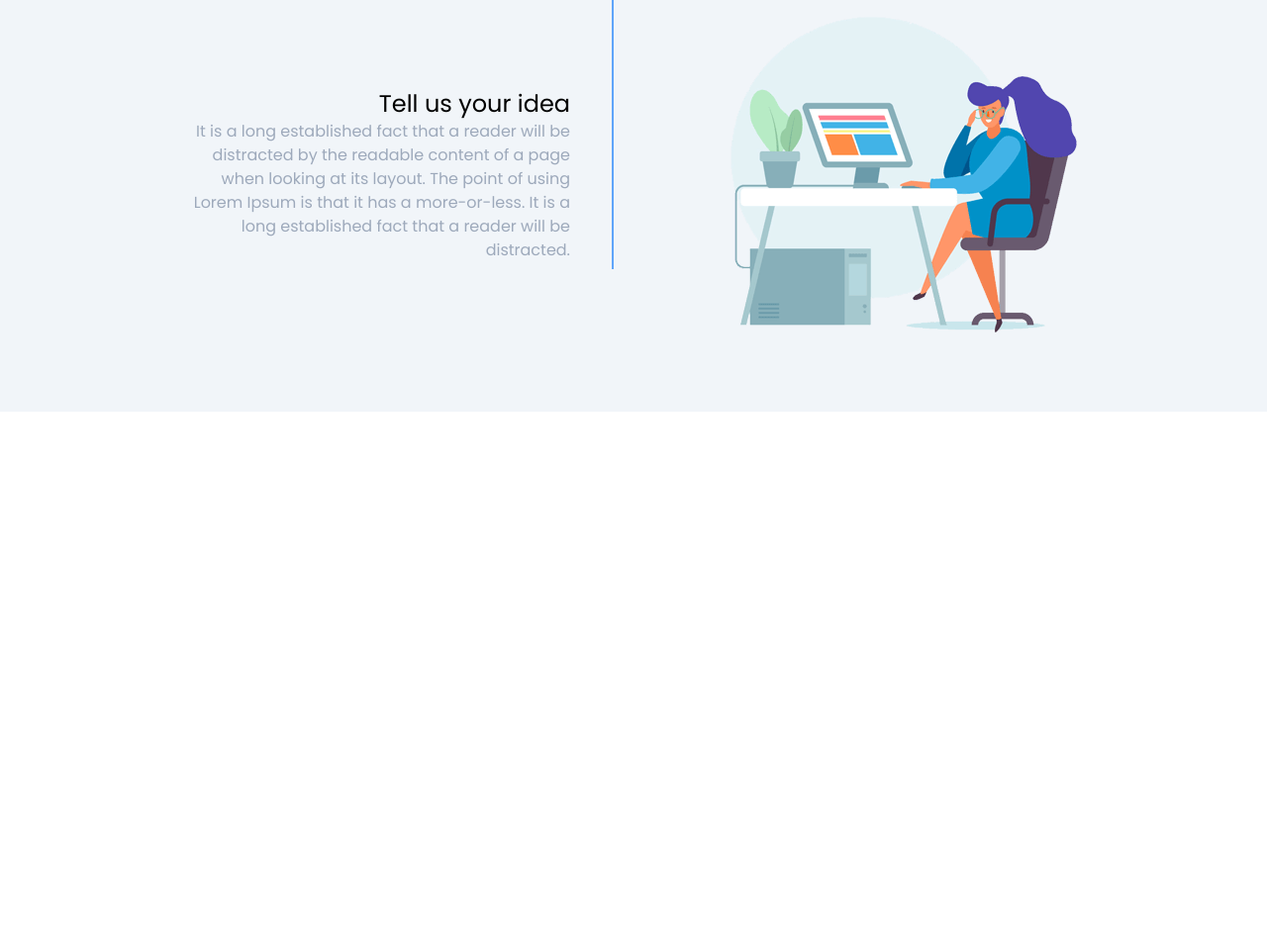
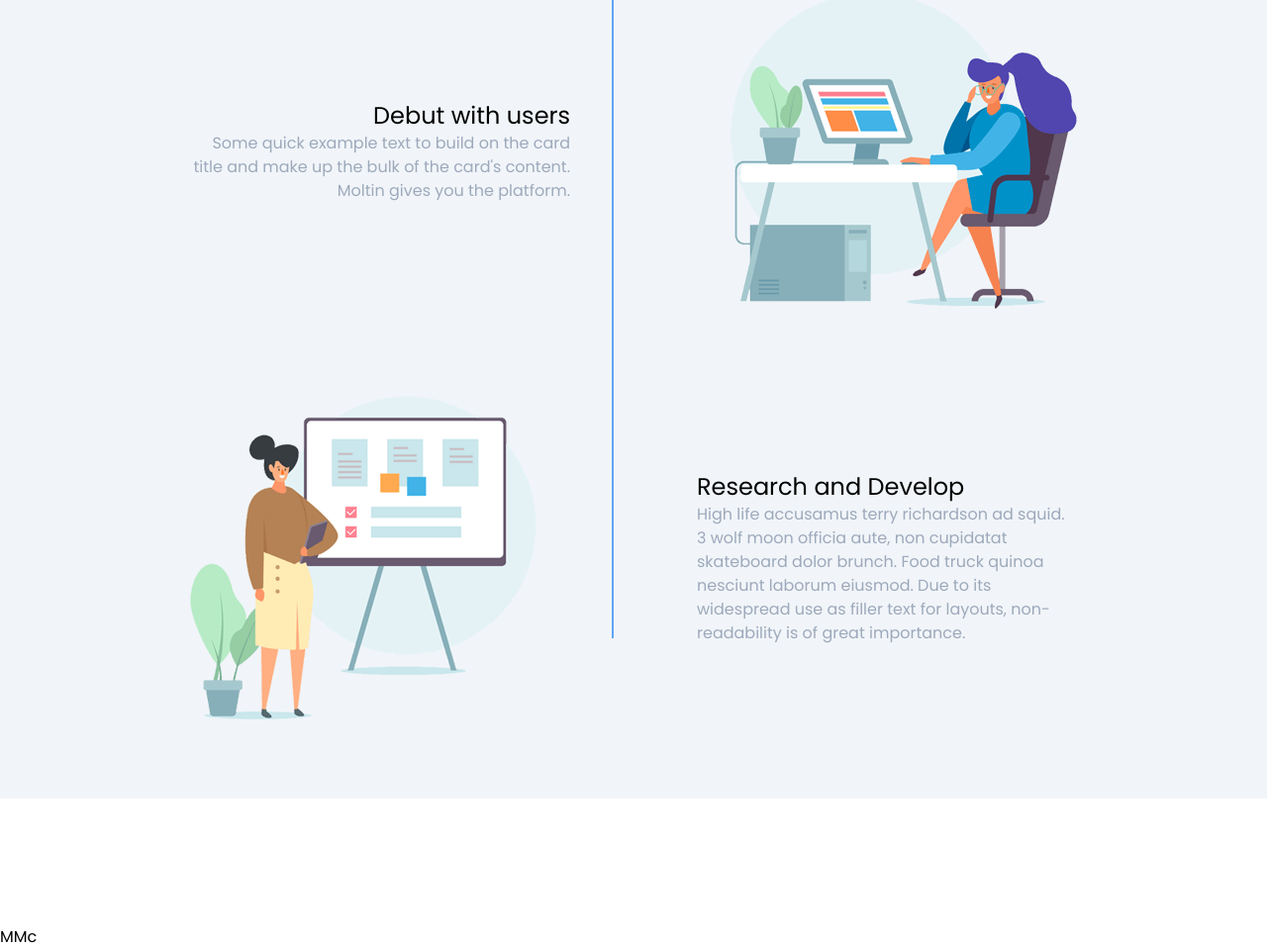
Before and after one commit to Maxamed459/Landing-GroupE, a website: page index.html in a window 1280 px wide. Shown: the part 2105-3064 px from the top of the page at 99% size. Before the commit the page ends 2649 px from the top, so only its background shows below. Drawn offline with Linux system fonts and the light colour scheme.

Commit message:
commited

```diff
--- a/index.html
+++ b/index.html
@@ -43,7 +43,7 @@
         </div>
     </section>
     <!-- features section -->
-     <section id="features">
+    <section id="features">
         <div class="max-w-6xl mx-auto text-center mt-16 mb-32">
             <div class="max-w-sm mx-auto md:max-w-xl space-y-3">
                 <h3 class="font-medium font-sans text-3xl text-black">Product Features</h3>
@@ -87,17 +87,20 @@
                 </div>
             </div>
         </div>
+     </section>
+     <!-- how it works section -->
+      <section id="how">
         <div class="bg-slate-100 mt-16 mb-32 relative">
             <div class="text-center space-y-3 mb-5 pt-20">
                 <h5 class="text-2xl">How It Works?</h5>
                 <p class="text-sm text-[#9DA9BB] max-w-sm mx-auto">It is a long established fact that a reader will be of a page when established fact looking at its layout.</p>
             </div>
 
-            <div class="h-[60%] p-[1px] mx-5 hidden md:block w-[1px] bg-blue-400 absolute top-[25%] right-[50%]" id="devider"></div>
+            <div class="h-[70%] p-[1px] mx-5 hidden md:block w-[1px] bg-blue-400 absolute top-[18%] right-[50%]" id="devider"></div>
 
             <div class="flex flex-col md:flex-row space-y-10 md:space-y-0 text-left items-center justify-between max-w-4xl mt-12 mx-auto">
                 <div class="">
-\                    <img src="/images/work-1.png" alt="work1">
+                    <img src="/images/work-1.png" alt="work1">
                 </div>
                 <div class="max-w-sm">
                     <h5 class="text-2xl">Tell us your idea</h5>
@@ -109,19 +112,29 @@
 
             <div class="flex flex-col-reverse md:flex-row items-center space-y-10 md:space-y-0 justify-between max-w-4xl mt-5 pb-20 mx-auto">
                 <div class="max-w-sm text-left md:text-right pt-9 md:pt-0">
-                    <h5 class="text-2xl">Tell us your idea</h5>
-                    <p class="text-[#9DA9BB]">It is a long established fact that a reader will be distracted by the readable content of a page when looking at its layout.
-                        The point of using Lorem Ipsum is that it has a more-or-less. It is a long established fact that a reader will be distracted.
-                    </p>
+                    <h5 class="text-2xl">Debut with users</h5>
+                    <p class="text-[#9DA9BB]">Some quick example text to build on the card title and make up the bulk of the card's content. Moltin gives you the platform.</p>
                 </div>
                 <div class="">
                     <img src="/images/work-2.png" alt="work1">
                 </div>
             </div>
+
+            <div class="flex flex-col md:flex-row items-center  space-y-10 md:space-y-0 justify-between max-w-4xl mt-2 pb-20 mx-auto">
+                <div class="">
+                    <img src="/images/work-3.png" alt="work1">
+                </div>
+                <div class="max-w-sm text-left pt-9 md:pt-0">
+                    <h5 class="text-2xl">Research and Develop</h5>
+                    <p class="text-[#9DA9BB]">High life accusamus terry richardson ad squid. 3 wolf moon officia aute, non cupidatat skateboard dolor brunch. Food truck quinoa nesciunt laborum eiusmod. Due to its widespread use as filler text for layouts, non-readability is of great importance.</p>
+                </div>
+            </div>
         </div>
-
-
-     </section>
+      </section id="present">
+     <!-- presenting section -->
+      <div>
+        MMc
+      </div>
 
 </body>
 </html>
```
Also changed, not shown: css/styles.css.
